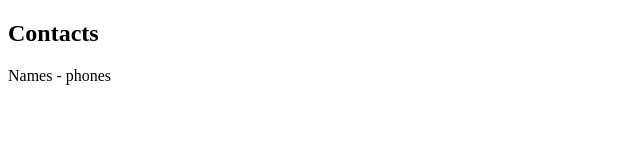
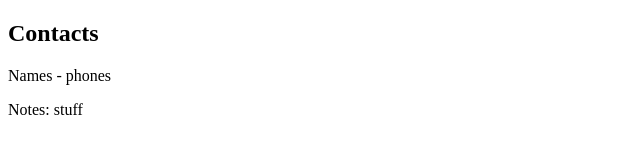
Before and after one commit to stognij-igor/com.bread.demo, a plain HTML site: page WebContent/contacts.html in a window 1280 px wide. Shown: the full height of the page, 0-640 px from the left. Drawn offline with Linux system fonts and the light colour scheme.

Commit message:
added notes and completed coding

```diff
--- a/WebContent/contacts.html
+++ b/WebContent/contacts.html
@@ -7,5 +7,8 @@
 <body>
 	<h2>Contacts </h2>
 	<p>Names - phones </p>
+
+	<p>Notes: stuff</p>
+
 </body>
 </html>
```
Also changed, not shown: 1 other file.
